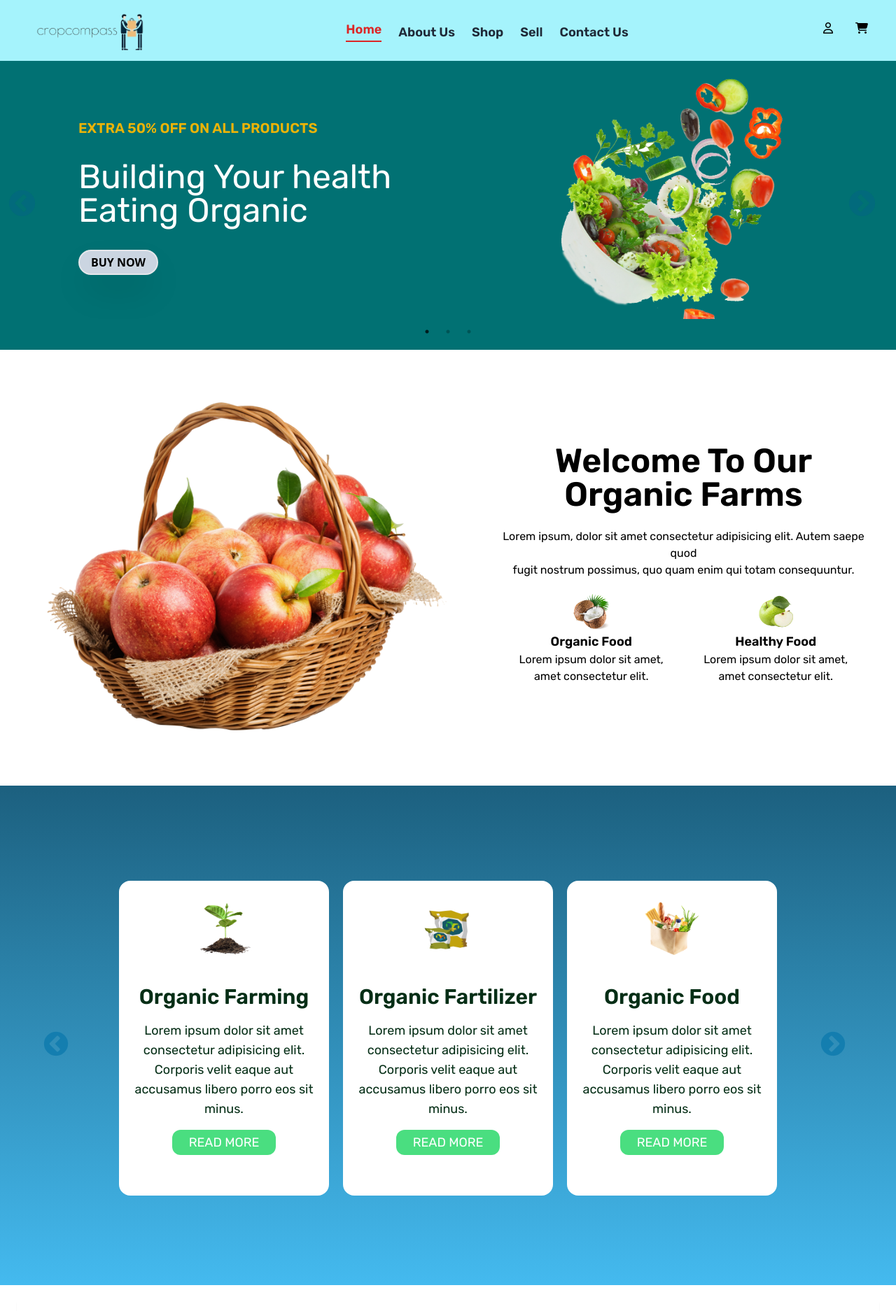
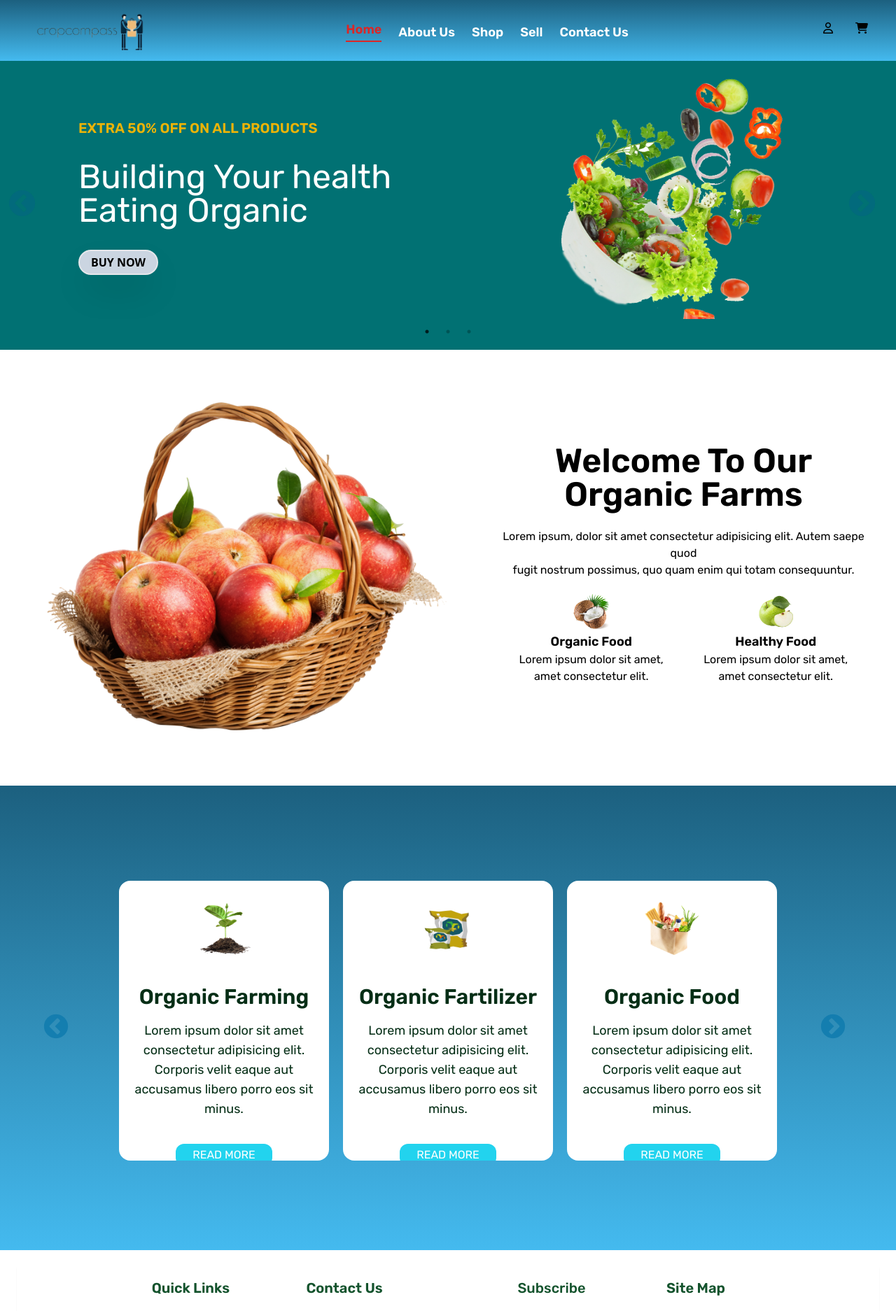
Before and after one commit to subhadip-kundu/CropCompass-farmersOwnEcommerce, a React (Vite) app: page / in a window 1280 px wide. Shown: the top 1874 px of the page at 70% size. Built offline with nearby package versions, Linux system fonts and the light colour scheme.

Commit message:
Changing slide color

```diff
--- a/src/Components/HomeComponent/Navbar/Navbar.jsx
+++ b/src/Components/HomeComponent/Navbar/Navbar.jsx
@@ -47,7 +47,7 @@ function Navbar() {
 
   return (
     <div>
-      <nav className="flex justify-between w-full bg-cyan-200 pl-10 p-2 pr-10 align-middle ">
+      <nav className="flex justify-between w-full bg-nav-background pl-10 p-2 pr-10 align-middle ">
         <section className="logo">
           <img src={companyLogo} alt="Logo_image" className='w-44 cursor-pointer' onClick={toHome}/>
         </section>
@@ -55,19 +55,19 @@ function Navbar() {
           <ul>
             <li className='flex justify-center gap-6 font-bold font-Rubik '>
               <NavLink to="/" className={({ isActive }) => `
-                  text-lg duration-150  ${isActive ? "text-red-600 border-b-2 border-red-600 -mt-1" : "text-gray-800"}
+                  text-lg duration-150  ${isActive ? "text-red-600 border-b-2 border-red-600 -mt-1" : "text-white"}
               `}>Home</NavLink>
               <NavLink to="/about-us" className={({ isActive }) => `
-                  text-lg duration-150  ${isActive ? "text-red-600 border-b-2 border-red-600 -mt-1" : "text-gray-800"}
+                  text-lg duration-150  ${isActive ? "text-red-600 border-b-2 border-red-600 -mt-1" : "text-white"}
               `}>About Us</NavLink>
               <NavLink to="/shop" className={({ isActive }) => `
-                  text-lg duration-150  ${isActive ? "text-red-600 border-b-2 border-red-600 -mt-1" : "text-gray-800"}
+                  text-lg duration-150  ${isActive ? "text-red-600 border-b-2 border-red-600 -mt-1" : "text-white"}
               `}>Shop</NavLink>
               <NavLink to="/sell" className={({ isActive }) => `
-                  text-lg duration-150  ${isActive ? "text-red-600 border-b-2 border-red-600 -mt-1" : "text-gray-800"}
+                  text-lg duration-150  ${isActive ? "text-red-600 border-b-2 border-red-600 -mt-1" : "text-white"}
               `}>Sell</NavLink>
               <NavLink to="/contact-us" className={({ isActive }) => `
-                  text-lg duration-150  ${isActive ? "text-red-600 border-b-2 border-red-600 -mt-1" : "text-gray-800"}
+                  text-lg duration-150  ${isActive ? "text-red-600 border-b-2 border-red-600 -mt-1" : "text-white"}
               `}>Contact Us</NavLink>
             </li>
           </ul>
--- a/src/Components/HomeComponent/ServicesCard/ServicesCard.jsx
+++ b/src/Components/HomeComponent/ServicesCard/ServicesCard.jsx
@@ -24,14 +24,14 @@ function ServicesCard() {
             <Slider {...settings}>
               {
                 data.map((item, index) => (
-                  <div key={index} className='duration-300 bg-white h-[450px] text-green-950 rounded-2xl border-4 border-white  hover:border-4 hover:border-green-500 box-border outline-none font-Rubik text-center'>
+                  <div key={index} className='duration-300 bg-white h-[400px] text-green-950 rounded-2xl border-4 border-white  hover:border-4 hover:border-cyan-500 box-border outline-none font-Rubik text-center'>
                     <div className='h-32 rounded-t-xl bg-transparent flex justify-center items-center'>
                       <img src={item.img} alt="Organic farming" className='h-20 w-20' />
                     </div>
                     <div className='flex flex-col justify-center items-center gap-4 p-4'>
                       <p className='text-3xl font-semibold'>{item.heading}</p>
                       <p className='text-lg'>{item.description}</p>
-                      <button className='bg-green-400 text-white text-lg px-6 py-1 rounded-xl hover:border-2 hover:bg-cyan-50 hover:text-black'>{item.button}</button>
+                      <button className='bg-cyan-400 text-white text-md px-6 py-1 mt-5 rounded-xl hover:border-2 hover:bg-cyan-50 hover:text-black'>{item.button}</button>
                     </div>
                   </div>
                 ))
--- a/tailwind.config.js
+++ b/tailwind.config.js
@@ -7,7 +7,8 @@ export default {
   theme: {
     extend: {
       backgroundImage: {
-        'slider-background-image': "linear-gradient(#1c607f, #44baef), url('../src/assets/GreenBackground.jpg')",
+        'slider-background-image': "linear-gradient(#1c607f, #44baef)",
+        'nav-background': "linear-gradient(#1c607f, #44baef)",
         'about-us-topsection-bg-img': "linear-gradient(#15183f, #145b7b), url('../src/assets/Vegitable_background.jpg')"
       }
     },
```
